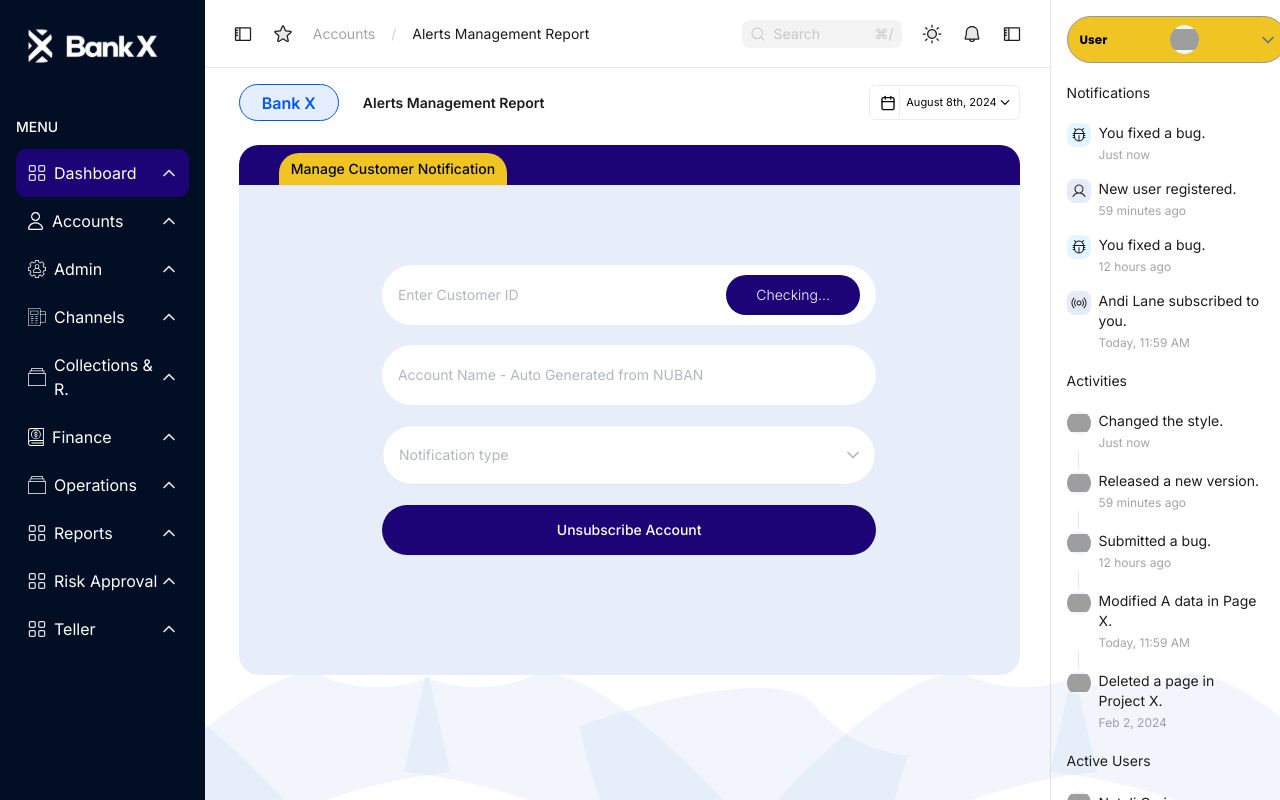
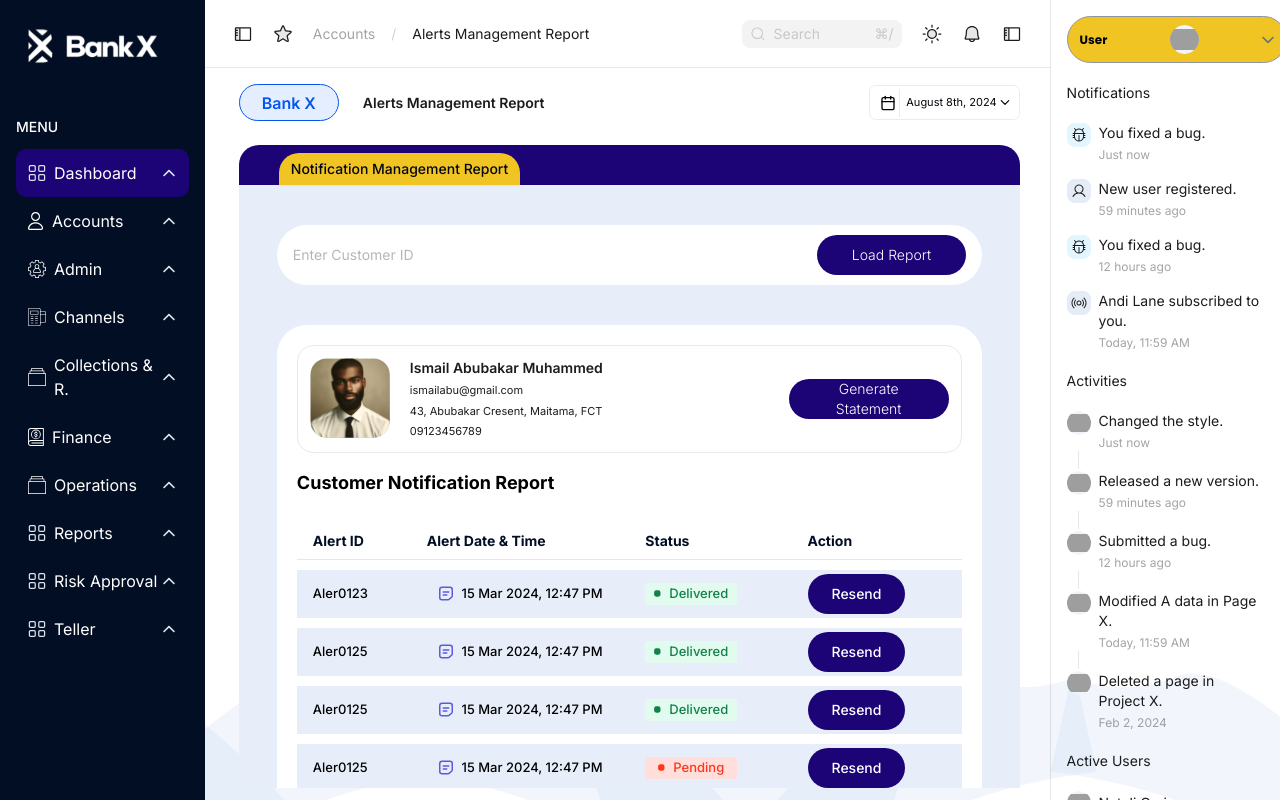
Before and after one commit to scap-banking-suite/scap_banking, a Next.js app: page /accounts/alerts-management-report in a window 1280 px wide. Built offline with nearby package versions, Linux system fonts and the light colour scheme; grey boxes are pictures that could not be loaded.

Commit message:
feat: alert mgt table and notification

```diff
--- a/app/(dashboard)/accounts/alerts-management-report/page.tsx
+++ b/app/(dashboard)/accounts/alerts-management-report/page.tsx
@@ -4,6 +4,7 @@ import SpoolEntries from "@/components/Account/AccountEnquiry/SpoolEntries";
 import EmailAlert from "@/components/Account/AddAlertSubscribers/EmailAlert";
 import SMSAlert from "@/components/Account/AddAlertSubscribers/SMSAlert";
 import ManageCustomerNotification from "@/components/Account/AlertMgts/ManageCustomerNotification";
+import NotificationManagementReport from "@/components/Account/AlertMgts/NotificationManagementReport";
 import TopBar from "@/components/Dashboard/otherComp/TopBar";
 import { Tabs, TabsContent, TabsList, TabsTrigger } from "@/components/ui/tabs";
 import React from "react";
@@ -19,11 +20,11 @@ const AlertMgts = () => {
               className="data-[state=active]:bg-accent rounded-b-none rounded-t-[20px] mt-1 text-white"
               value="Customer"
             >
-              Manage Customer Notification
+              Notification Management Report
             </TabsTrigger>
           </TabsList>
           <TabsContent value="Customer" className="w-[95%] mx-auto">
-            <ManageCustomerNotification />
+            <NotificationManagementReport />
           </TabsContent>
         </Tabs>
       </section>
--- /dev/null
+++ b/components/Account/AlertMgts/NotificationManagementReport.tsx
@@ -0,0 +1,27 @@
+import React from "react";
+import ViewAccInput from "../ViewAccInput";
+import GenerateProfile from "../ViewAccount/GenerateProfile";
+import AlertTable from "./Tables/AlertTable";
+
+const NotificationManagementReport = () => {
+  return (
+    <main className="w-[95%] mx-auto">
+      <div className="my-10">
+        <ViewAccInput
+          type="text"
+          placeholder="Enter Customer ID"
+          buttonLabel="Load Report"
+        />
+      </div>
+      <section className="bg-white rounded-[30px] px-5 py-5">
+        <GenerateProfile />
+        <h4 className="font-bold text-lg my-4">Customer Notification Report</h4>
+        <section>
+          <AlertTable />
+        </section>
+      </section>
+    </main>
+  );
+};
+
+export default NotificationManagementReport;
--- /dev/null
+++ b/components/Account/AlertMgts/Tables/AlertTable.tsx
@@ -0,0 +1,108 @@
+import { CustomButton } from "@/components/clickable/CustomButton";
+import TableComponent from "../../TableComp";
+import { ReceiptIcon, SquareDotIcon } from "@/icons/svgComp/TableIcons";
+
+// Sample data type
+type DataItem = {
+  id: number;
+  alertId: string;
+  date: string;
+  status: string;
+  action: string;
+};
+
+const sampleData: DataItem[] = [
+  {
+    id: 1,
+    alertId: "Aler0123",
+    date: "15 Mar 2024, 12:47 PM",
+    status: "Delivered",
+    action: "Resend",
+  },
+  {
+    id: 2,
+    alertId: "Aler0125",
+    date: "15 Mar 2024, 12:47 PM",
+    status: "Delivered",
+    action: "Resend",
+  },
+  {
+    id: 3,
+    alertId: "Aler0125",
+    date: "15 Mar 2024, 12:47 PM",
+    status: "Delivered",
+    action: "Resend",
+  },
+  {
+    id: 4,
+    alertId: "Aler0125",
+    date: "15 Mar 2024, 12:47 PM",
+    status: "Pending",
+    action: "Resend",
+  },
+  {
+    id: 5,
+    alertId: "Aler0125",
+    date: "15 Mar 2024, 12:47 PM",
+    status: "Delivered",
+    action: "Resend",
+  },
+];
+
+const headers = [
+  { content: <>Alert ID</> },
+  { content: <>Alert Date & Time</> },
+  { content: <> Status</> },
+  { content: <> Action</> },
+];
+
+// Custom row render function
+const renderRow = (item: DataItem, index: number) => (
+  <tr
+    key={index}
+    className="bg-accountBg w-full text-[13px] text-left font-medium"
+  >
+    <td className="py-1 px-4">{item.alertId}</td>
+    <td className="py-1 ">
+      <span className="flex justify-center items-center gap-2 text-nowrap ">
+        <ReceiptIcon />
+
+        {item?.date}
+      </span>
+    </td>
+    <td className="py-1 px-4 align-middle">
+      <span
+        className={` ${
+          item?.status === "Pending"
+            ? "bg-[#FFDEDC] text-[#FF361B]"
+            : "text-[#14804A] bg-[#E1FCEF]"
+        }  rounded-sm flex justify-center items-center gap-2 h-[22px] w-[92px]`}
+      >
+        <SquareDotIcon />
+        {item?.status}
+      </span>
+    </td>
+
+    <td className="py-1 px-4">
+      <CustomButton
+        variant="primary"
+        label={item?.action}
+        className="text-nowrap"
+      />
+    </td>
+  </tr>
+);
+
+const AlertTable = () => {
+  return (
+    <div>
+      <TableComponent
+        headers={headers}
+        data={sampleData}
+        renderRow={renderRow}
+      />
+    </div>
+  );
+};
+
+export default AlertTable;
--- a/icons/svgComp/TableIcons.tsx
+++ b/icons/svgComp/TableIcons.tsx
@@ -34,7 +34,7 @@ export const SquareDotIcon = () => {
       width="7"
       height="7"
       viewBox="0 0 7 7"
-      fill="none"
+      fill="currentColor"
       xmlns="http://www.w3.org/2000/svg"
     >
       <rect
@@ -43,7 +43,7 @@ export const SquareDotIcon = () => {
         width="6.37106"
         height="6.37106"
         rx="2.12369"
-        fill="#38A06C"
+        fill="currentColor"
       />
     </svg>
   );
```
